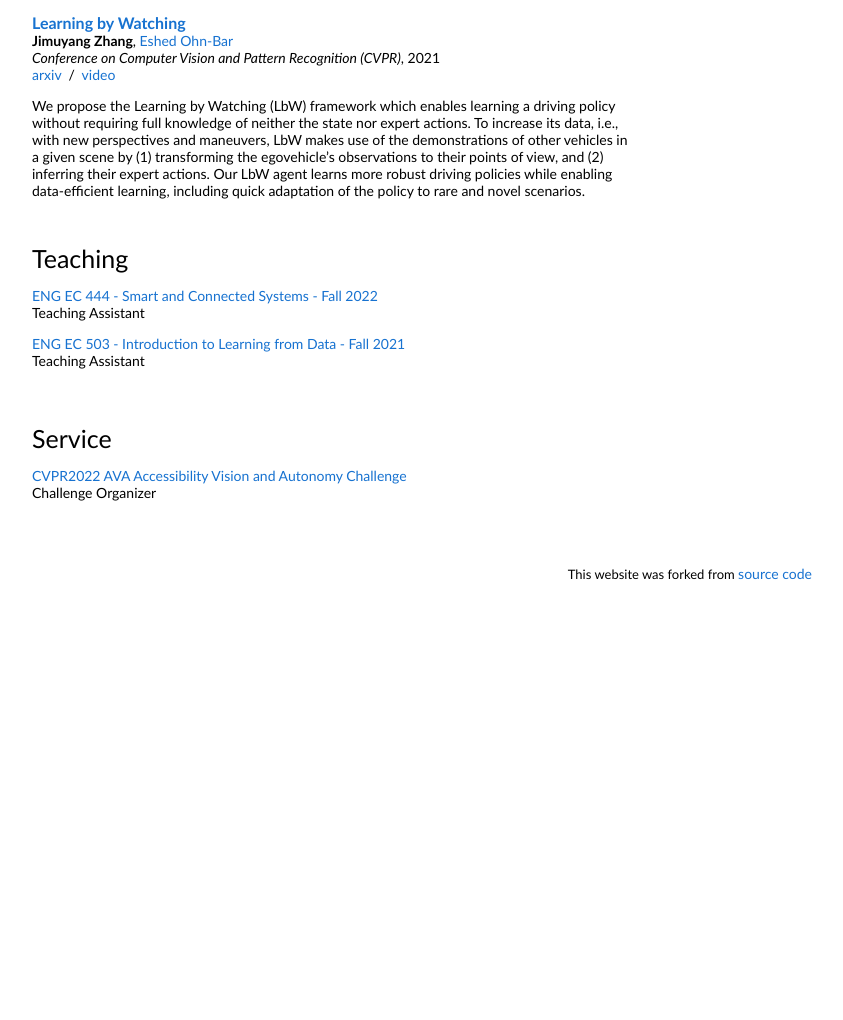
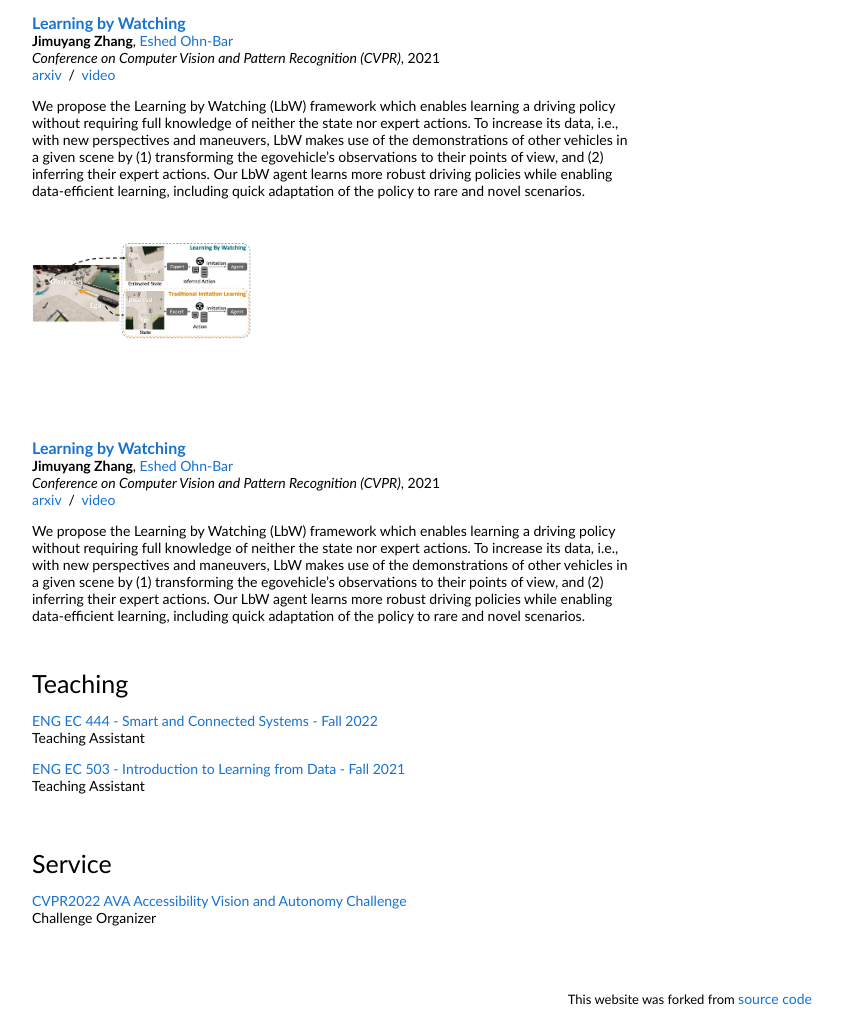
Before and after one commit to Jimuyangz/Jimuyangz.github.io, a plain HTML site: page index.html in a window 1280 px wide. Shown: the part 1823-2843 px from the top of the page, without its empty margins (228-1071 px from the left). Before the commit the page ends 2418 px from the top, so only its background shows below. Drawn offline with Linux system fonts and the light colour scheme.

Commit message:
Update index.html

```diff
--- a/index.html
+++ b/index.html
@@ -230,6 +230,40 @@
 
 
 
+                <td style="padding:20px;width:30%;vertical-align:middle">
+                  <div class="one">
+                    <div id='cvpr_2021_still'><img src='images_jim/lbw.png' width=100%></div>
+                  </div>
+                </td>
+
+
+
+                <td
+                  style="padding-left:20px;padding-right: 20px; padding-top:10px;padding-bottom: 10px;width:75%;vertical-align:middle">
+                  <a href="https://openaccess.thecvf.com/content/CVPR2021/papers/Zhang_Learning_by_Watching_CVPR_2021_paper.pdf">
+                    <papertitle>Learning by Watching</papertitle>
+                  </a>
+                  <br>
+                  <strong>Jimuyang Zhang</strong>,
+                  <a href="https://scholar.google.com/citations?user=p9zVBV4AAAAJ&hl=en&oi=ao">Eshed Ohn-Bar</a>
+                  <br>
+                  <em>Conference on Computer Vision and Pattern Recognition (CVPR)</em>, 2021
+                  <br>
+                  <a href="https://openaccess.thecvf.com/content/CVPR2021/papers/Zhang_Learning_by_Watching_CVPR_2021_paper.pdf">arxiv</a> &nbsp/&nbsp
+                  <a href="https://www.youtube.com/watch?v=ApyIcoTDyc8">video</a>
+                  <p></p>
+                  <p>We propose the Learning by Watching (LbW) framework which enables learning a driving policy without requiring full knowledge of neither the state nor expert actions. To increase its data, i.e., with new perspectives and maneuvers, LbW makes use of the demonstrations of other vehicles in a given scene by (1) transforming the egovehicle’s observations to their points of view, and (2) inferring their expert actions. Our LbW agent learns more robust driving policies while enabling data-efficient learning, including quick adaptation of the policy to rare and novel scenarios.
+                  </p>
+                </td>
+              </tr>
+              <!-- END PAPER tracking -->
+
+
+
+
+
+
+
 
 
 
```
